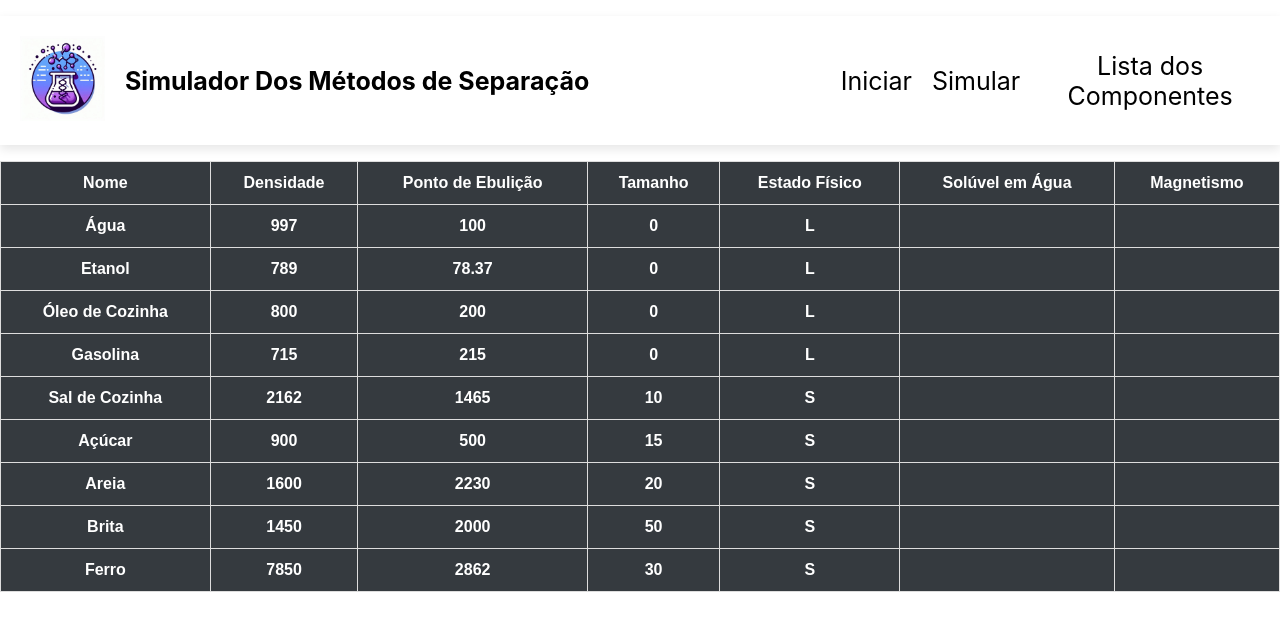
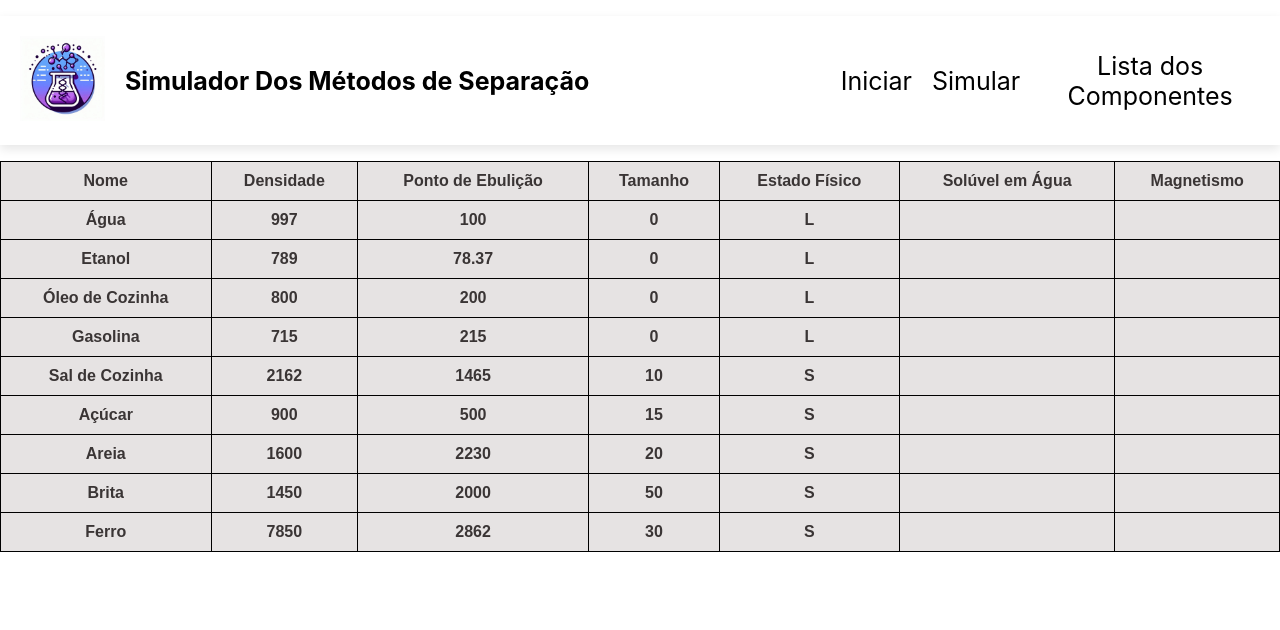
Before and after one commit to GustavoBoscato/SimuladorMetodosDeSeparacaoMisturas, a React (Create React App) app in the folder app/: page /listaComponente in a window 1280 px wide. Shown: the top 630 px of the page. Built offline with nearby package versions, Linux system fonts and the light colour scheme.

Commit message:
ajuste tabela

```diff
--- a/app/src/Components/Principal/TabelaComponentes.css
+++ b/app/src/Components/Principal/TabelaComponentes.css
@@ -1,21 +1,23 @@
-
 .ComponenteTabela {
   width: 100%;
   border-collapse: collapse;
   font-family: Arial, sans-serif;
-    border: 1px solid #ddd;
+  border: 1px solid #000;
   border-radius: 8px;
+  background-color: white;
 }
+
+.ComponenteTabela th, .ComponenteTabela td {
+  padding: 10px;
+  text-align: center;
+  border: 1px solid #000;
+}
+
 .ComponenteTabela th {
-    background-color: #353a3f;
-    color: white;
-    padding: 12px;
-    text-align: center;
-    border: 1px solid #ddd;
+  background-color: #e6e3e3;
+  color: rgb(58, 53, 53);
 }
 
 .ComponenteTabela td {
-    padding: 10px;
-    text-align: center;
-    border: 1px solid #ddd;
+  color: #353a3f;
 }
```
Lines whose indentation alone changed are shown as unchanged.
